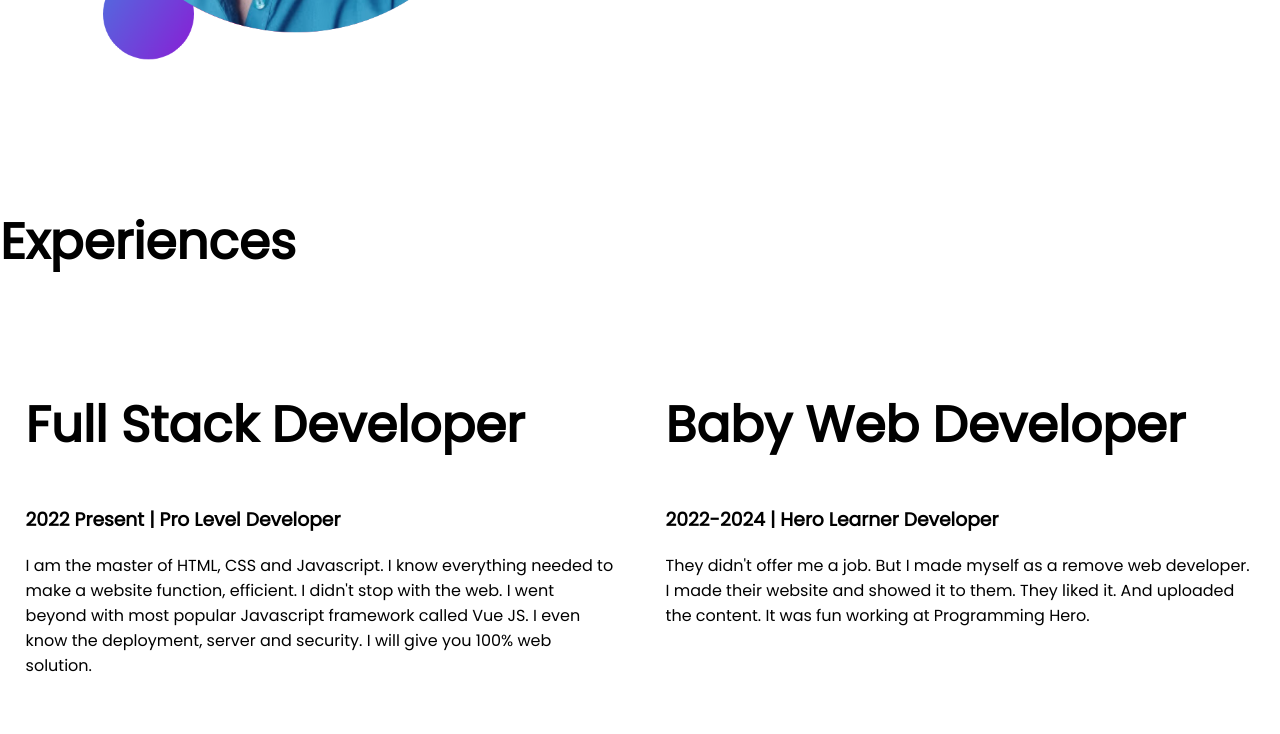
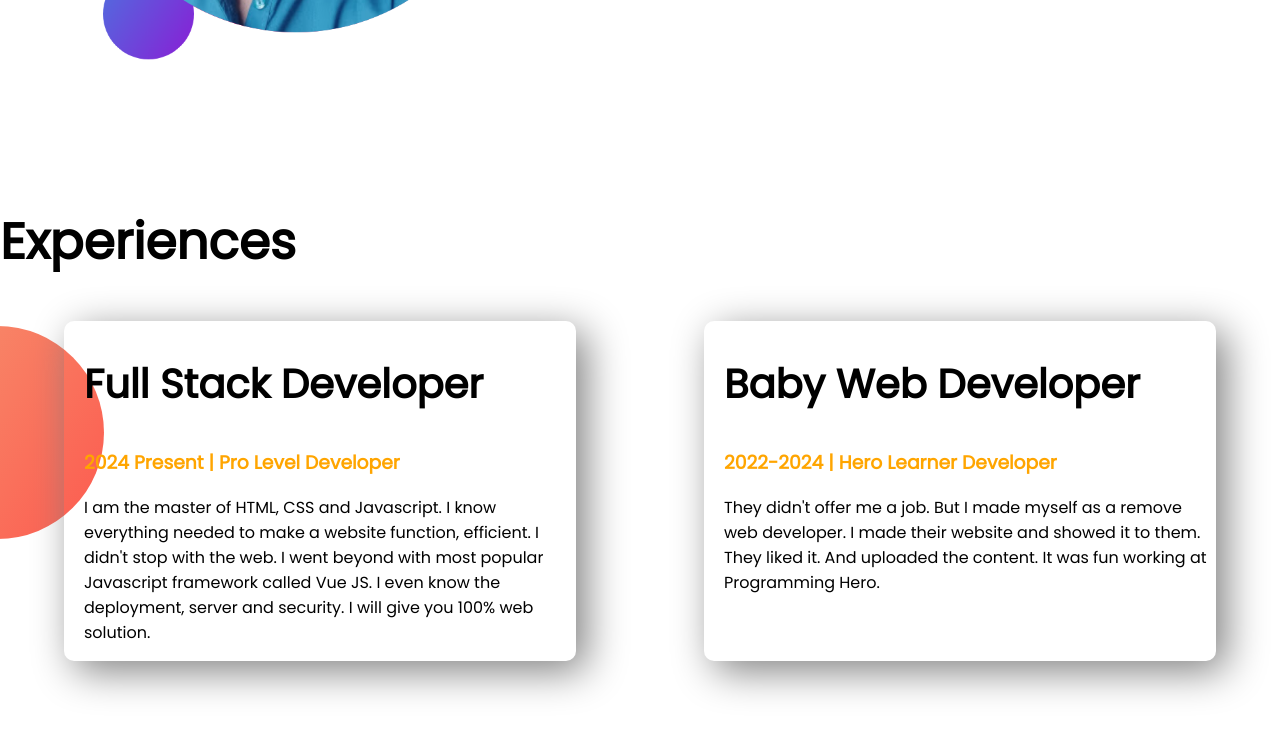
Before and after one commit to YourTahmid/developer-portfolio, a plain HTML site: page index.html in a window 1280 px wide. Shown: the part 1044-1778 px from the top of the page. Drawn offline with Linux system fonts and the light colour scheme.

Commit message:
add exp area

```diff
--- a/index.html
+++ b/index.html
@@ -37,14 +37,14 @@
    <section class="experience-area">
         <h1>Experiences</h1>
         <div class="flexible-container">
-            <div class="half-width">
-                <h1>Full Stack Developer</h1>
-                <h3>2022 Present | Pro Level Developer</h3>
+            <div class="experience-item">
+                <h2>Full Stack Developer</h2>
+                <h3 class="orange-color">2024 Present | Pro Level Developer</h3>
                 <p>I am the master of HTML, CSS and Javascript. I know everything needed to make a website function, efficient. I didn't stop with the web. I went beyond with most popular Javascript framework called Vue JS. I even know the deployment, server and security. I will give you 100% web solution.</p>
             </div>
-            <div class="half-width">
-                <h1>Baby Web Developer</h1>
-                <h3>2022-2024 | Hero Learner Developer</h3>
+            <div class="experience-item">
+                <h2>Baby Web Developer</h2>
+                <h3 class="orange-color">2022-2024 | Hero Learner Developer</h3>
                 <p>They didn't offer me a job. But I made myself as a remove web developer. I made their website and showed it to them. They liked it. And uploaded the content. It was fun working at Programming Hero.</p>
             </div>
         </div>
--- a/style.css
+++ b/style.css
@@ -1,19 +1,14 @@
 body{
     font-family: 'Poppins', sans-serif;
     margin: 0
-
-
-
-
-
-
-
-
-
     ;
 }
 h1{
     font-size: 50px;
+}
+
+h2{
+    font-size: 40px;
 }
 .orange-color{
     color: orange;
@@ -44,3 +39,18 @@
     background-repeat: no-repeat;
     background-position: right;
 }
+
+.experience-area{
+    background-image: url(images/exp-bg.png);
+    background-repeat: no-repeat;
+    background-position: left;
+}
+
+.experience-item{
+    width: 40%;
+    margin-left: 5%;
+    margin-right: 5%;
+    padding-left: 20px;
+    box-shadow: 10px 10px 40px gray;
+    border-radius: 10px;
+}
```
